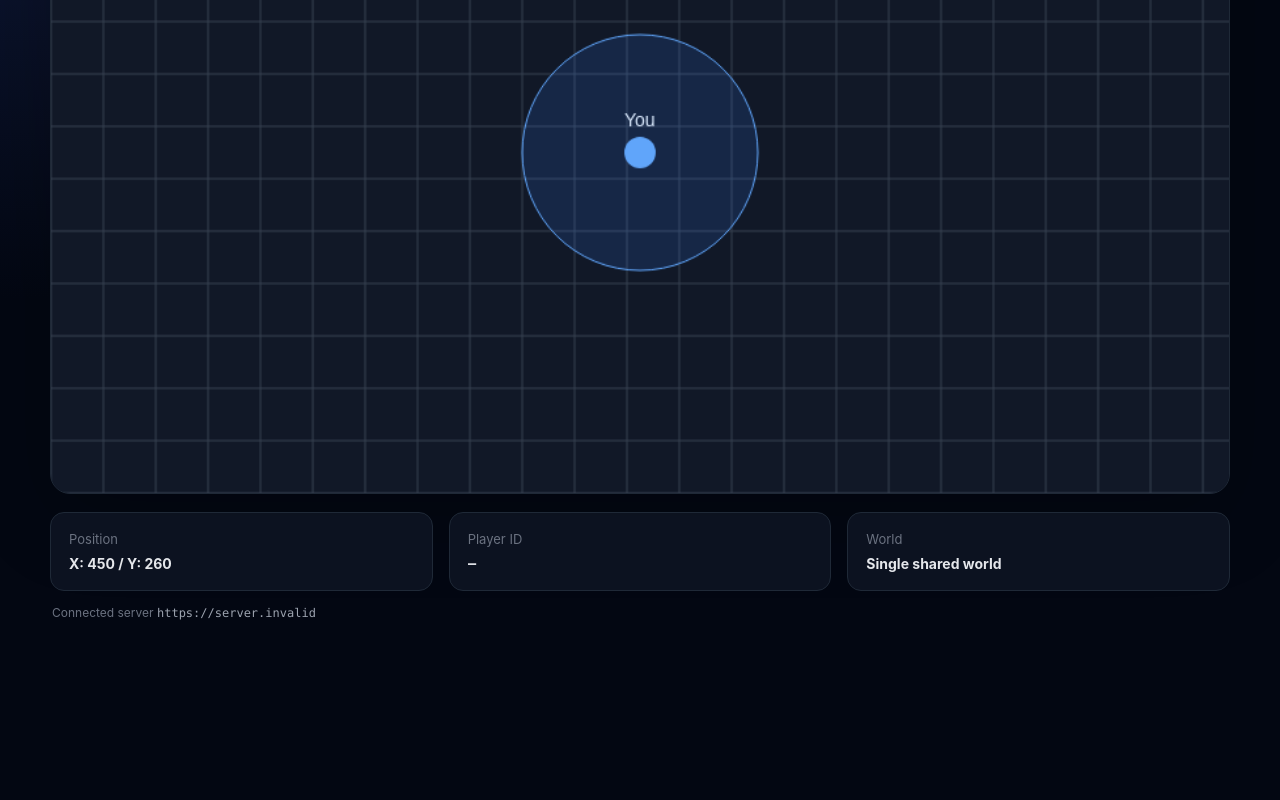
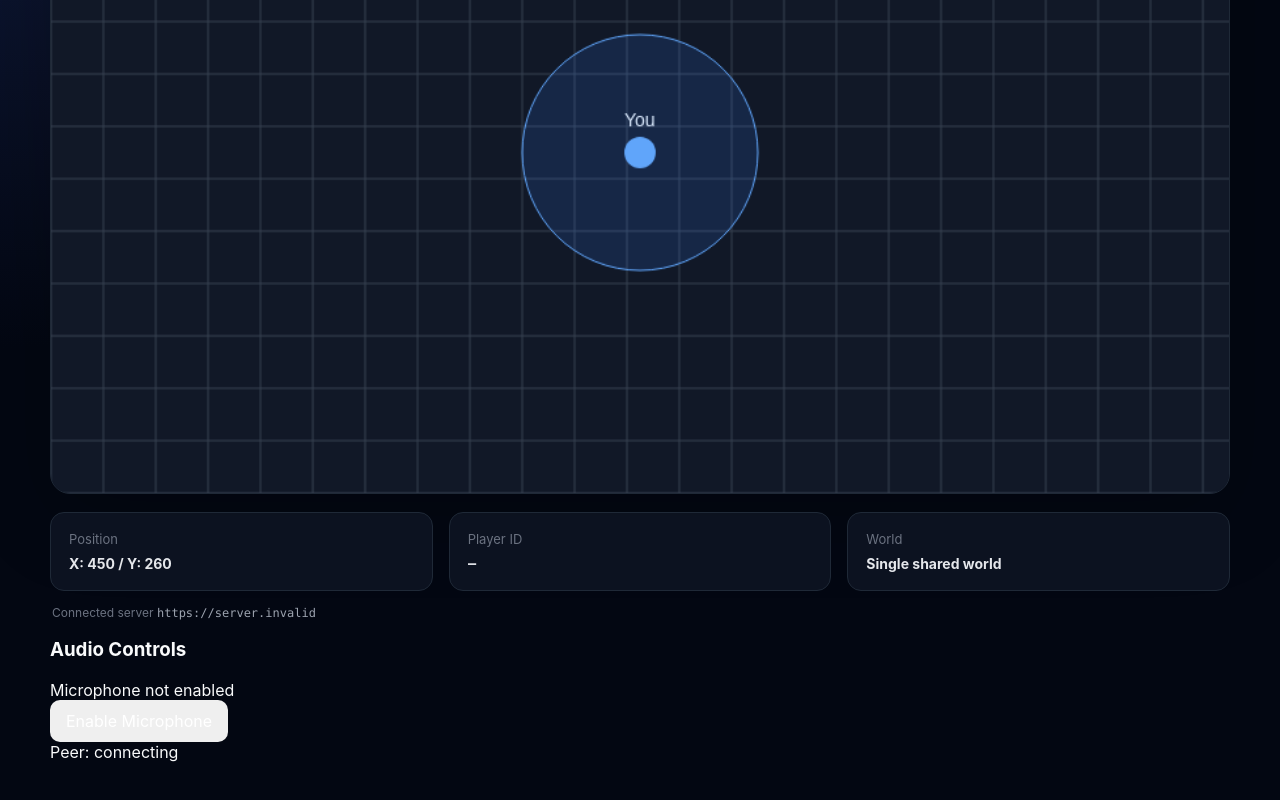
Before and after one commit to shivamsingh200431/ProxySpeak, a React (Vite) app in the folder client/: page / in a window 1280 px wide. Shown: the part 547-1347 px from the top of the page. Before the commit the page ends 1215 px from the top, so only its background shows below. Built offline with nearby package versions, Linux system fonts and the light colour scheme; no server answers; the HTML template or start-up script is replaced by a standard one.

Commit message:
Add audio architecture notes and mic/mute UI mock

```diff
--- a/client/src/App.jsx
+++ b/client/src/App.jsx
@@ -1,3 +1,4 @@
+import AudioMockUI from "./components/AudioMockUI";
 import { useEffect, useRef, useState } from "react";
 import { SERVER_URL, socket } from "./socket/socket";
 
@@ -254,6 +255,8 @@ export default function App() {
       <p className="server-info">
         Connected server <span>{SERVER_URL}</span>
       </p>
+
+      <AudioMockUI/>
     </main>
   );
 }
--- /dev/null
+++ b/client/src/components/AudioMockUI.jsx
@@ -0,0 +1,65 @@
+import { useState } from "react";
+
+// Static UI mock for Week 1 — no real WebRTC/audio logic yet.
+// Demonstrates mic permission states and mute button design.
+export default function AudioMockUI() {
+  const [micState, setMicState] = useState("not-requested");
+  const [muted, setMuted] = useState(false);
+
+  const micStateLabels = {
+    "not-requested": "Microphone not enabled",
+    requesting: "Waiting for permission…",
+    granted: "Microphone active",
+    denied: "Microphone blocked — enable it in browser settings",
+    "no-device": "No microphone detected",
+  };
+
+  return (
+    <div className="audio-mock">
+      <h3>Audio Controls</h3>
+
+      <div className="audio-mock__mic-state">
+        <span>{micStateLabels[micState]}</span>
+      </div>
+
+      {micState === "not-requested" && (
+        <button onClick={() => setMicState("requesting")}>
+          Enable Microphone
+        </button>
+      )}
+
+      {micState === "requesting" && (
+        <div className="audio-mock__buttons">
+          <button onClick={() => setMicState("granted")}>
+            Simulate: Allow
+          </button>
+          <button onClick={() => setMicState("denied")}>
+            Simulate: Deny
+          </button>
+          <button onClick={() => setMicState("no-device")}>
+            Simulate: No Device
+          </button>
+        </div>
+      )}
+
+      {micState === "granted" && (
+        <button
+          className={muted ? "button--muted" : "button--active"}
+          onClick={() => setMuted((m) => !m)}
+        >
+          {muted ? "Unmute" : "Mute"}
+        </button>
+      )}
+
+      {(micState === "denied" || micState === "no-device") && (
+        <button onClick={() => setMicState("not-requested")}>
+          Try Again
+        </button>
+      )}
+
+      <div className="audio-mock__connection">
+        <span className="dot dot--connecting" /> Peer: connecting
+      </div>
+    </div>
+  );
+}
```
Also changed, not shown: 3 other files (tests, documents, lock files or other folders).
